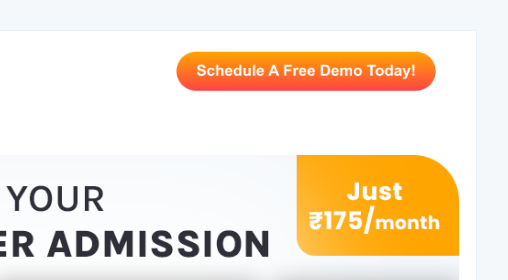
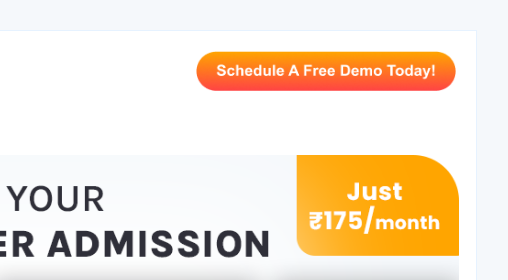
Before and after one commit to dps-broken/Callyzer-Email, a plain HTML site: page index.html in a window 1280 px wide. Shown: the top 280 px of the page, 502-1010 px from the left. Drawn offline with Linux system fonts and the light colour scheme.

Commit message:
changes padding

```diff
--- a/index.html
+++ b/index.html
@@ -29,7 +29,7 @@
 
                                             <img src="./logo.png" alt="Callyzer" width="60" style="display: block;" />
                                         </td>
-                                        <td align="right"  valign="middle" style="position: absolute; right: 20px; text-align: right; width: 50%;">
+                                        <td align="right"  valign="middle" style="position: absolute; text-align: right; width: 50%;">
                                             <a href="https://callyzer.co/schedule-demo/" target="_blank">
                                                 <img  height="40px" width="260px" style="float: right !important;"  src="./btn.png" alt=""></a>
                                             <!-- <a href="https://callyzer.co/schedule-demo/" target="_blank"
```
